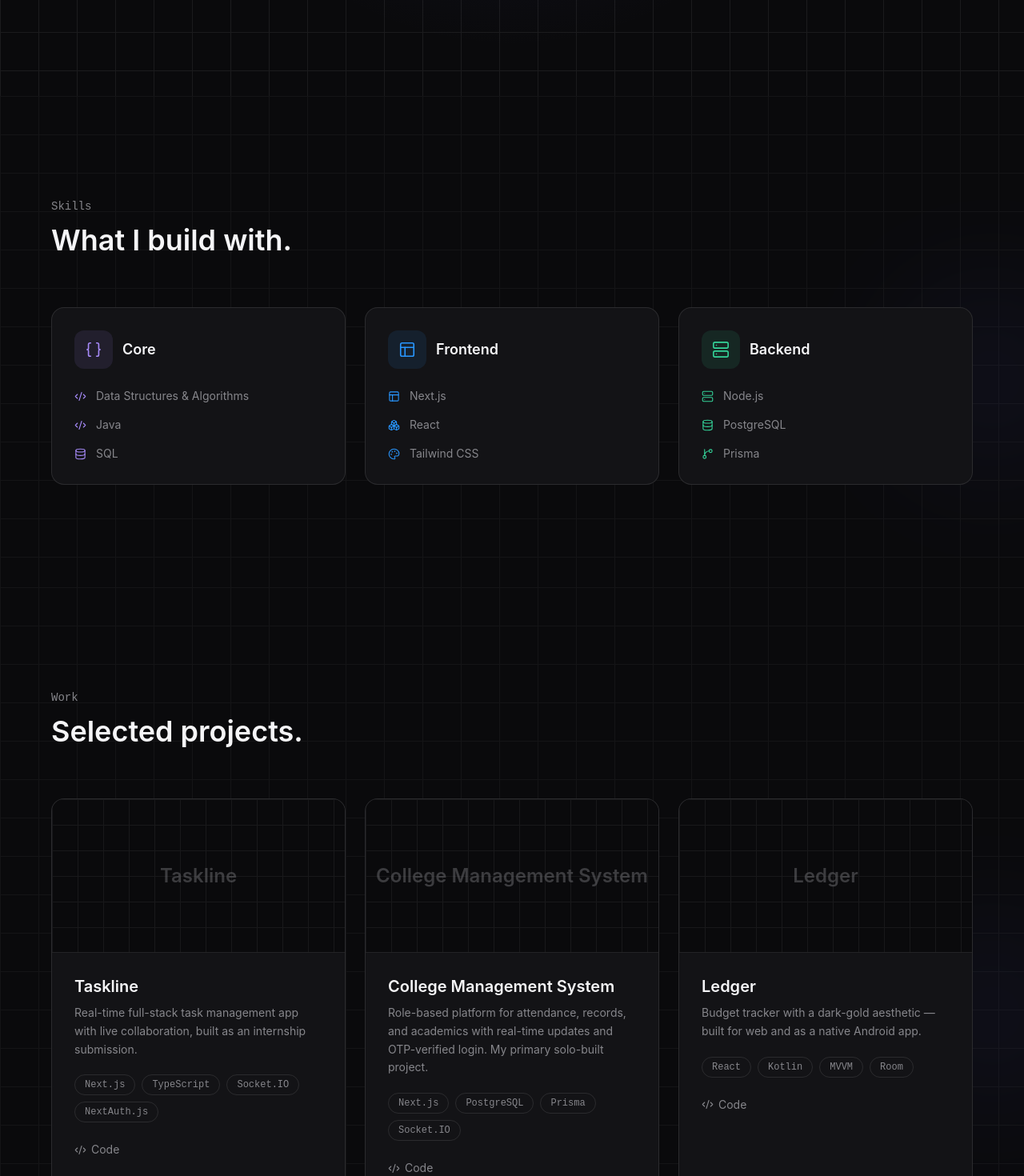
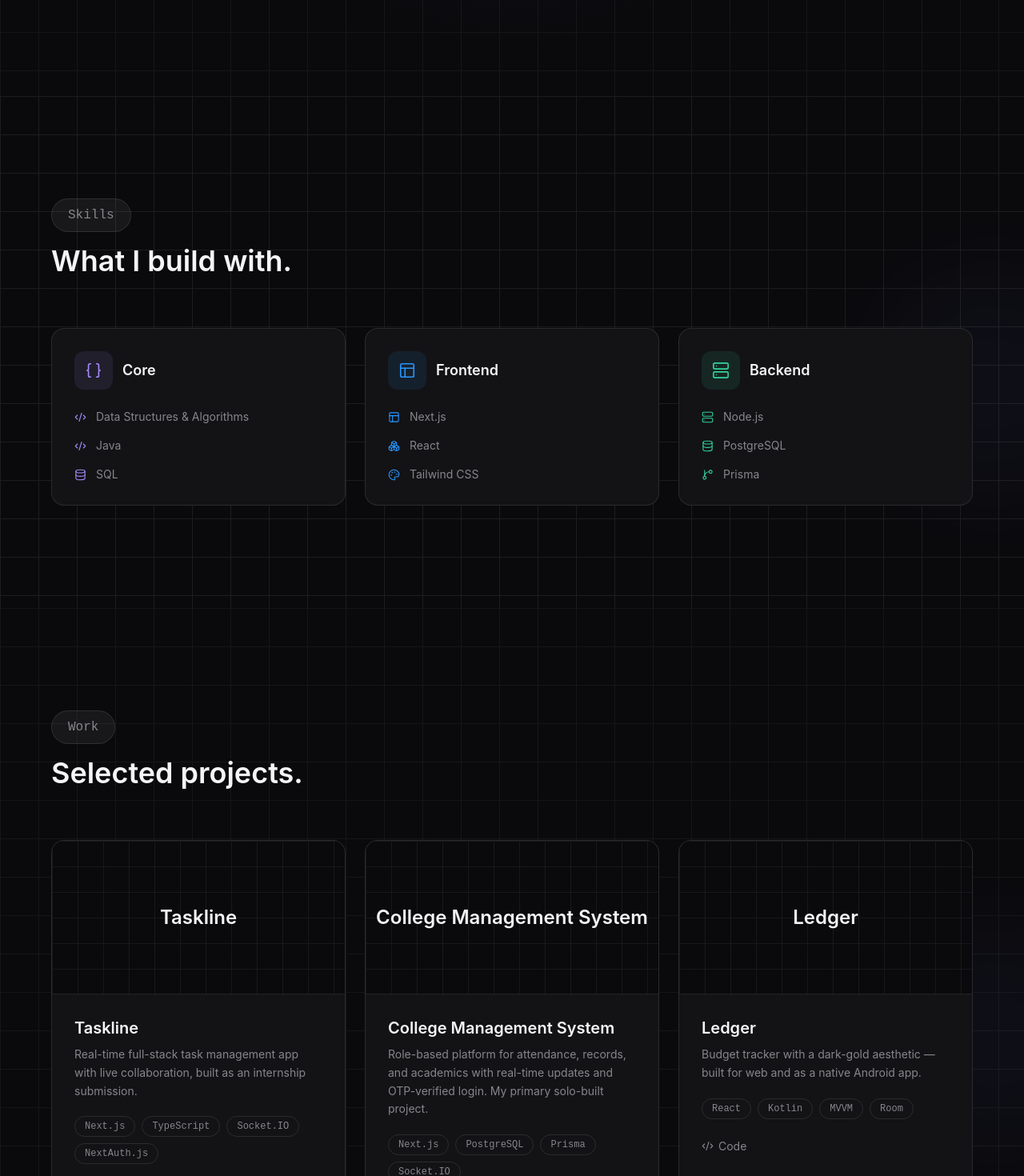
Before and after one commit to BikashxDash/Portfolio, a Next.js app: page / in a window 1280 px wide. Shown: the part 680-2150 px from the top of the page at 80% size. Built offline with nearby package versions, Linux system fonts and the light colour scheme.

Commit message:
Implement working light/dark theme toggle, polish nav hover effects and section labels

```diff
--- a/src/app/globals.css
+++ b/src/app/globals.css
@@ -2,9 +2,23 @@
 @tailwind components;
 @tailwind utilities;
 
-:root {
-  --background: #0A0A0C;
-  --foreground: #F5F5F7;
+:root,
+[data-theme="dark"] {
+  --bg: #0A0A0C;
+  --surface: #131316;
+  --surface-glass: rgba(255, 255, 255, 0.06);
+  --border-color: rgba(255, 255, 255, 0.10);
+  --text-primary: #F5F5F7;
+  --text-secondary: #86868B;
+}
+
+[data-theme="light"] {
+  --bg: #F2F2F4;
+  --surface: #F5F5F7;
+  --surface-glass: rgba(0, 0, 0, 0.04);
+  --border-color: rgba(0, 0, 0, 0.10);
+  --text-primary: #1D1D1F;
+  --text-secondary: #6E6E73;
 }
 
 * {
@@ -16,15 +30,15 @@ html {
 }
 
 body {
-  color: var(--foreground);
-  background: var(--background);
+  color: var(--text-primary);
+  background: var(--bg);
   font-family: -apple-system, "SF Pro Display", "Inter", sans-serif;
   -webkit-font-smoothing: antialiased;
+  transition: background 0.3s ease, color 0.3s ease;
 }
 
-/* Visible keyboard focus everywhere, Apple-strict */
 :focus-visible {
-  outline: 2px solid #6366f1;
+  outline: 2px solid #6366F1;
   outline-offset: 3px;
   border-radius: 2px;
 }
@@ -45,8 +59,8 @@ body {
     text-wrap: balance;
   }
   .glass-panel {
-    background: rgba(255, 255, 255, 0.06);
-    border: 1px solid rgba(255, 255, 255, 0.10);
+    background: var(--surface-glass);
+    border: 1px solid var(--border-color);
     backdrop-filter: blur(20px);
   }
 }
--- a/src/app/layout.js
+++ b/src/app/layout.js
@@ -13,15 +13,32 @@ const geistMono = localFont({
 });
 
 export const metadata = {
-  title: "Create Next App",
-  description: "Generated by create next app",
+  title: "Bikash Dash — Full-Stack Developer",
+  description: "Portfolio of Bikash Dash, full-stack developer building toward SDE roles.",
 };
+
+// Runs before React hydrates — prevents a flash of the wrong theme on load
+const themeScript = `
+  (function() {
+    try {
+      var stored = localStorage.getItem('theme');
+      var theme = stored === 'light' ? 'light' : 'dark';
+      document.documentElement.setAttribute('data-theme', theme);
+    } catch (e) {
+      document.documentElement.setAttribute('data-theme', 'dark');
+    }
+  })();
+`;
 
 export default function RootLayout({ children }) {
   return (
-    <html lang="en">
+    <html lang="en" suppressHydrationWarning>
+      <head>
+        <script dangerouslySetInnerHTML={{ __html: themeScript }} />
+      </head>
       <body
         className={`${geistSans.variable} ${geistMono.variable} antialiased`}
+        suppressHydrationWarning
       >
         {children}
       </body>
--- a/src/components/Contact.js
+++ b/src/components/Contact.js
@@ -79,10 +79,10 @@ export default function Contact() {
         style={{ background: "radial-gradient(circle, #6366F1, transparent 70%)" }}
       />
       <div
-        className="pointer-events-none absolute inset-0 opacity-[0.04]"
+        className="pointer-events-none absolute inset-0 opacity-[0.05]"
         style={{
           backgroundImage:
-            "linear-gradient(to right, #F5F5F7 1px, transparent 1px), linear-gradient(to bottom, #F5F5F7 1px, transparent 1px)",
+            "linear-gradient(to right, var(--text-primary) 1px, transparent 1px), linear-gradient(to bottom, var(--text-primary) 1px, transparent 1px)",
           backgroundSize: "48px 48px",
         }}
       />
@@ -93,7 +93,7 @@ export default function Contact() {
           whileInView={{ opacity: 1, y: 0 }}
           viewport={{ once: true, margin: "-100px" }}
           transition={{ duration: 0.5, ease: [0.16, 1, 0.3, 1] }}
-          className="mb-3 font-mono text-sm text-text-secondary"
+          className="mb-4 inline-block rounded-full border border-border bg-surface-glass px-5 py-2 text-base font-mono text-text-secondary"
         >
           Contact
         </motion.p>
--- a/src/components/Nav.js
+++ b/src/components/Nav.js
@@ -19,7 +19,10 @@ export default function Nav() {
       <div className="mx-auto flex max-w-6xl items-center justify-between">
         {/* Pill 1: name */}
         <div className="glass-panel rounded-full px-5 py-2.5">
-          <a href="#" className="font-display text-sm font-semibold text-text-primary">
+          <a
+            href="#"
+            className="inline-block font-display text-sm font-semibold text-accent transition-transform duration-300 hover:scale-110"
+          >
             <span className="md:hidden">B</span>
             <span className="hidden md:inline">Bikash Dash</span>
           </a>
@@ -32,7 +35,7 @@ export default function Nav() {
               <li key={link.href}>
                 <a
                   href={link.href}
-                  className="text-sm text-text-secondary transition-colors hover:text-text-primary"
+                  className="inline-block text-sm text-text-secondary transition-all duration-300 hover:scale-110 hover:text-accent"
                 >
                   {link.label}
                 </a>
@@ -84,7 +87,7 @@ export default function Nav() {
                   <a
                     href={link.href}
                     onClick={() => setOpen(false)}
-                    className="block text-base text-text-secondary transition-colors hover:text-text-primary"
+                    className="inline-block text-sm text-text-secondary transition-all duration-300 hover:scale-125 hover:text-accent"
                   >
                     {link.label}
                   </a>
--- a/src/components/Skills.js
+++ b/src/components/Skills.js
@@ -145,11 +145,11 @@ export default function Skills() {
         style={{ background: "radial-gradient(circle, #6366F1, transparent 70%)" }}
       />
       <div
-        className="pointer-events-none absolute inset-0 opacity-[0.04]"
+        className="pointer-events-none absolute inset-0 opacity-[0.08]"
         style={{
           backgroundImage:
-            "linear-gradient(to right, #F5F5F7 1px, transparent 1px), linear-gradient(to bottom, #F5F5F7 1px, transparent 1px)",
-          backgroundSize: "48px 48px",
+            "linear-gradient(to right, var(--text-primary) 1px, transparent 1px), linear-gradient(to bottom, var(--text-primary) 1px, transparent 1px)",
+          backgroundSize: "48px 48px, 48px 48px",
         }}
       />
 
@@ -159,7 +159,7 @@ export default function Skills() {
           whileInView={{ opacity: 1, y: 0 }}
           viewport={{ once: true, margin: "-100px" }}
           transition={{ duration: 0.5, ease: [0.16, 1, 0.3, 1] }}
-          className="mb-3 font-mono text-sm text-text-secondary"
+          className="mb-4 inline-block rounded-full border border-border bg-surface-glass px-5 py-2 text-base font-mono text-text-secondary"
         >
           Skills
         </motion.p>
--- a/src/components/ThemeToggle.js
+++ b/src/components/ThemeToggle.js
@@ -22,7 +22,7 @@ export default function ThemeToggle() {
     <button
       onClick={toggle}
       aria-label="Toggle theme"
-      className="flex h-8 w-8 items-center justify-center rounded-full text-text-secondary transition-colors hover:text-text-primary"
+      className="flex h-8 w-8 items-center justify-center rounded-full text-text-secondary transition-all duration-300 hover:scale-125 hover:text-accent"
     >
       {theme === "dark" ? (
         <svg width="16" height="16" viewBox="0 0 24 24" fill="none" stroke="currentColor" strokeWidth="2">
--- a/src/components/Work.js
+++ b/src/components/Work.js
@@ -132,10 +132,10 @@ export default function Work() {
         style={{ background: "radial-gradient(circle, #6366F1, transparent 70%)" }}
       />
       <div
-        className="pointer-events-none absolute inset-0 opacity-[0.04]"
+        className="pointer-events-none absolute inset-0 opacity-[0.05]"
         style={{
           backgroundImage:
-            "linear-gradient(to right, #F5F5F7 1px, transparent 1px), linear-gradient(to bottom, #F5F5F7 1px, transparent 1px)",
+            "linear-gradient(to right, var(--text-primary) 1px, transparent 1px), linear-gradient(to bottom, var(--text-primary) 1px, transparent 1px)",
           backgroundSize: "48px 48px",
         }}
       />
@@ -146,7 +146,7 @@ export default function Work() {
           whileInView={{ opacity: 1, y: 0 }}
           viewport={{ once: true, margin: "-100px" }}
           transition={{ duration: 0.5, ease: [0.16, 1, 0.3, 1] }}
-          className="mb-3 font-mono text-sm text-text-secondary"
+          className="mb-4 inline-block rounded-full border border-border bg-surface-glass px-5 py-2 font-mono text-base text-text-secondary"
         >
           Work
         </motion.p>
--- a/src/components/hero/Hero.js
+++ b/src/components/hero/Hero.js
@@ -27,10 +27,10 @@ export default function Hero() {
     <section id="about" className="relative min-h-screen w-full overflow-hidden" aria-label="Introduction">
       {/* Grid pattern */}
       <div
-        className="pointer-events-none absolute inset-0 opacity-[0.07]"
+        className="pointer-events-none absolute inset-0 opacity-[0.05]"
         style={{
           backgroundImage:
-            "linear-gradient(to right, #F5F5F7 1px, transparent 1px), linear-gradient(to bottom, #F5F5F7 1px, transparent 1px)",
+            "linear-gradient(to right, var(--text-primary) 1px, transparent 1px), linear-gradient(to bottom, var(--text-primary) 1px, transparent 1px)",
           backgroundSize: "48px 48px",
         }}
       />
@@ -62,7 +62,9 @@ export default function Hero() {
           transition={{ duration: 0.6, ease: [0.16, 1, 0.3, 1] }}
           className="max-w-xl text-center md:text-left"
         >
-          <p className="mb-3 font-mono text-sm text-text-secondary">Bikash Dash</p>
+          <p className="mb-4 inline-block rounded-full border border-border bg-surface-glass px-5 py-2 font-mono text-base text-text-secondary">
+            Bikash Dash
+          </p>
           <h1 className="font-display text-3xl font-semibold leading-tight text-text-primary md:text-6xl">
             Full-stack developer, building toward SDE roles.
           </h1>
--- a/tailwind.config.js
+++ b/tailwind.config.js
@@ -8,12 +8,12 @@ module.exports = {
   theme: {
     extend: {
       colors: {
-        bg: "#0A0A0C",
-        surface: "#131316",
-        "surface-glass": "rgba(255,255,255,0.06)",
-        border: "rgba(255,255,255,0.10)",
-        "text-primary": "#F5F5F7",
-        "text-secondary": "#86868B",
+        bg: "var(--bg)",
+        surface: "var(--surface)",
+        "surface-glass": "var(--surface-glass)",
+        border: "var(--border-color)",
+        "text-primary": "var(--text-primary)",
+        "text-secondary": "var(--text-secondary)",
         accent: "#6366F1",
       },
       fontFamily: {
```
